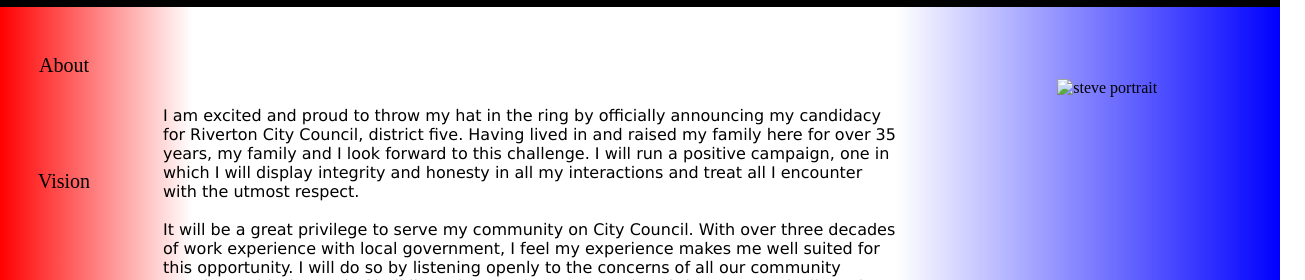
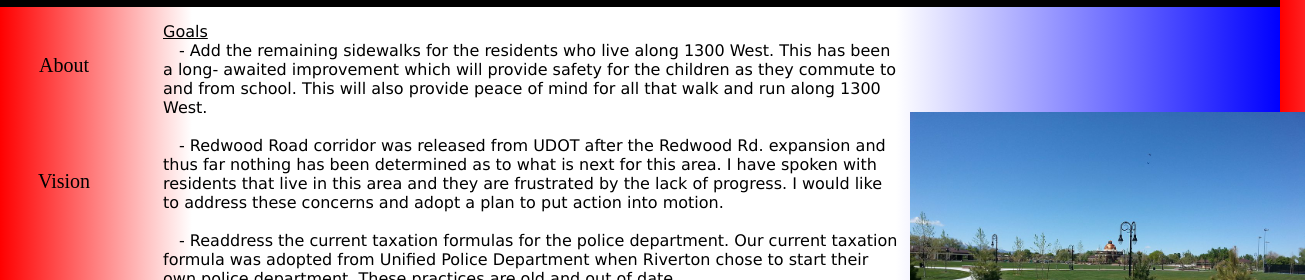
Before and after one commit to Nhooley/Nhooley.github.io, a plain HTML site: page pages/goals.html in a window 1280 px wide. Shown: the part 249-529 px from the top of the page, 1305 px wide, since content can reach past the window. Drawn offline with Linux system fonts and the light colour scheme.

Commit message:
images for all pages, relevant info

```diff
--- a/pages/goals.html
+++ b/pages/goals.html
@@ -16,13 +16,32 @@
     </div>
     <section>
         <div class="empty"></div>
-        <p class="declare">I am excited and proud to throw my hat in the ring by officially announcing my candidacy for Riverton City Council, district five. Having lived in and raised my family here for over 35 years, my family and I look forward to this challenge. I will run a positive campaign, one in which I will display integrity and honesty in all my interactions and treat all I encounter with the utmost respect.
-            <br> <br>
-            It will be a great privilege to serve my community on City Council. With over three decades of work experience with local government, I feel my experience makes me well suited for this opportunity. I will do so by listening openly to the concerns of all our community members with the goal of building a better Riverton, one that thrives economically and maintains that “small town” feel in our neighborhoods.
-            <br> <br>
-            We live in a great city! Let’s work together to make it an even better place to live, work and play!</p>
+            <p class="declare"><span style="font-size:100%"><span style="text-decoration: underline;">Goals</span> <br>
+                &emsp;- Add the remaining sidewalks for the residents who live along 1300 West. This has been a long-
+                    awaited improvement which will provide safety for the children as they commute to and from
+                    school. This will also provide peace of mind for all that walk and run along 1300 West.
+                    <br><br>
+                    &emsp;- Redwood Road corridor was released from UDOT after the Redwood Rd. expansion and thus far
+                    nothing has been determined as to what is next for this area. I have spoken with residents that
+                    live in this area and they are frustrated by the lack of progress. I would like to address these
+                    concerns and adopt a plan to put action into motion.
+                    <br><br>
+                    &emsp;- Readdress the current taxation formulas for the police department. Our current taxation
+                    formula was adopted from Unified Police Department when Riverton chose to start their own
+                    police department. These practices are old and out of date.
+                    <br><br>
+                    &emsp;- Riverton does not currently have a recreation center for its residents, we should ask why? Most
+                    of our neighboring cities have recreation centers. Riverton has grown to a degree that a
+                    recreation center should already be in place. Let’s work on this!
+                    <br><br>
+                    &emsp;- I promise to maintain an open line of communication with all residents who want to discuss
+                    issues important to them. I will return all phone calls, text messages and emails timely and treat
+                    each resident with the respect they deserve.
+                    <br><br>
+                    &emsp;- I promise to address these issue head on and I will always protect the residents of District Five.</span>
+            </p>
         <div class="empty2">
-            <img src="img/steve-portrait.jpg" alt="steve portrait">
+            <img src="../img/riverton-park.jpg" alt="riverton park" style="height:37vh">
         </div>
     </section>
 
```
Also changed, not shown: index.html (+2 -2 lines), pages/about.html (+12 -6 lines), pages/experience.html (+11 -6 lines), pages/vision.html (+14 -6 lines), img/city-hall.jpg (added), img/redwood-road.jpg (added), img/riverton-park.jpg (added).
